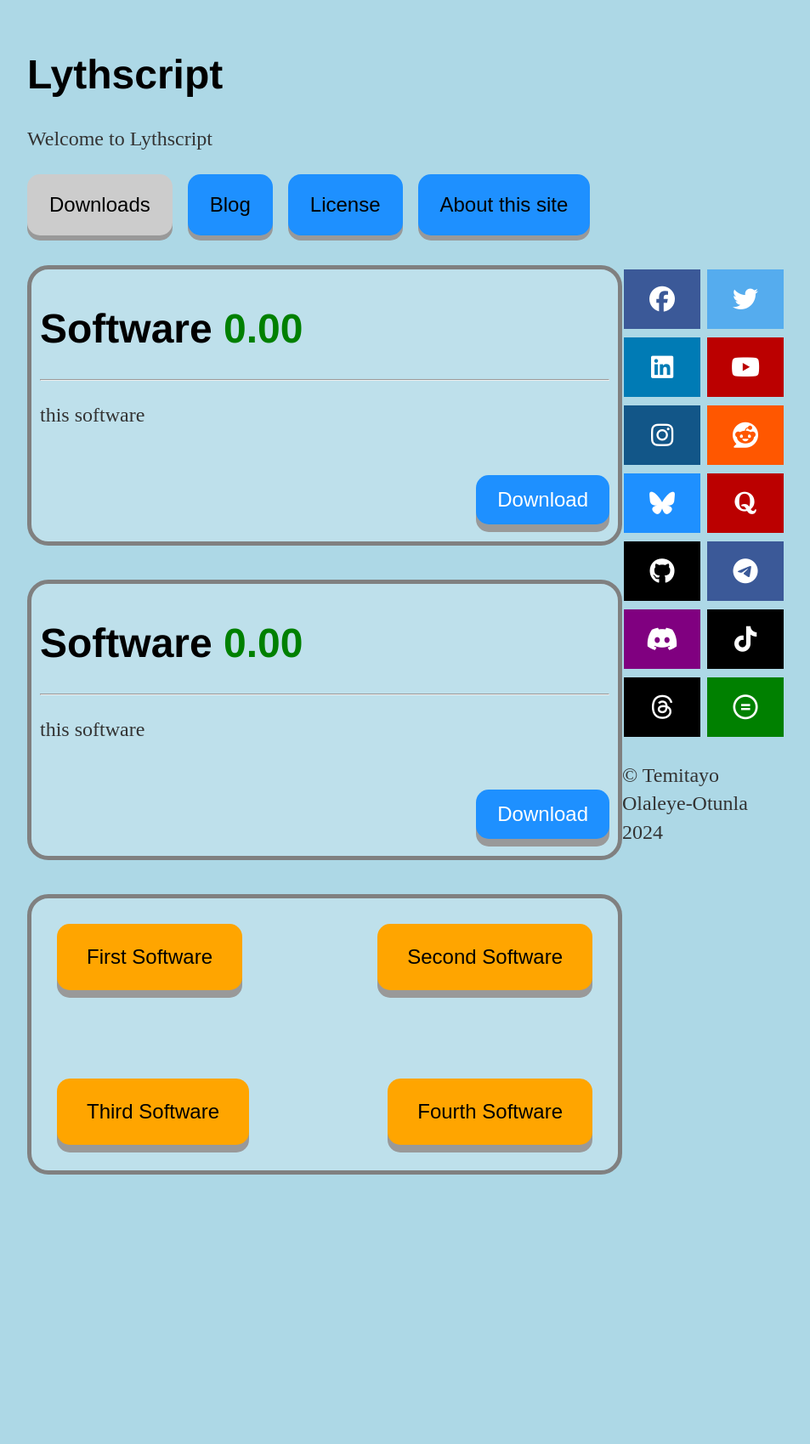
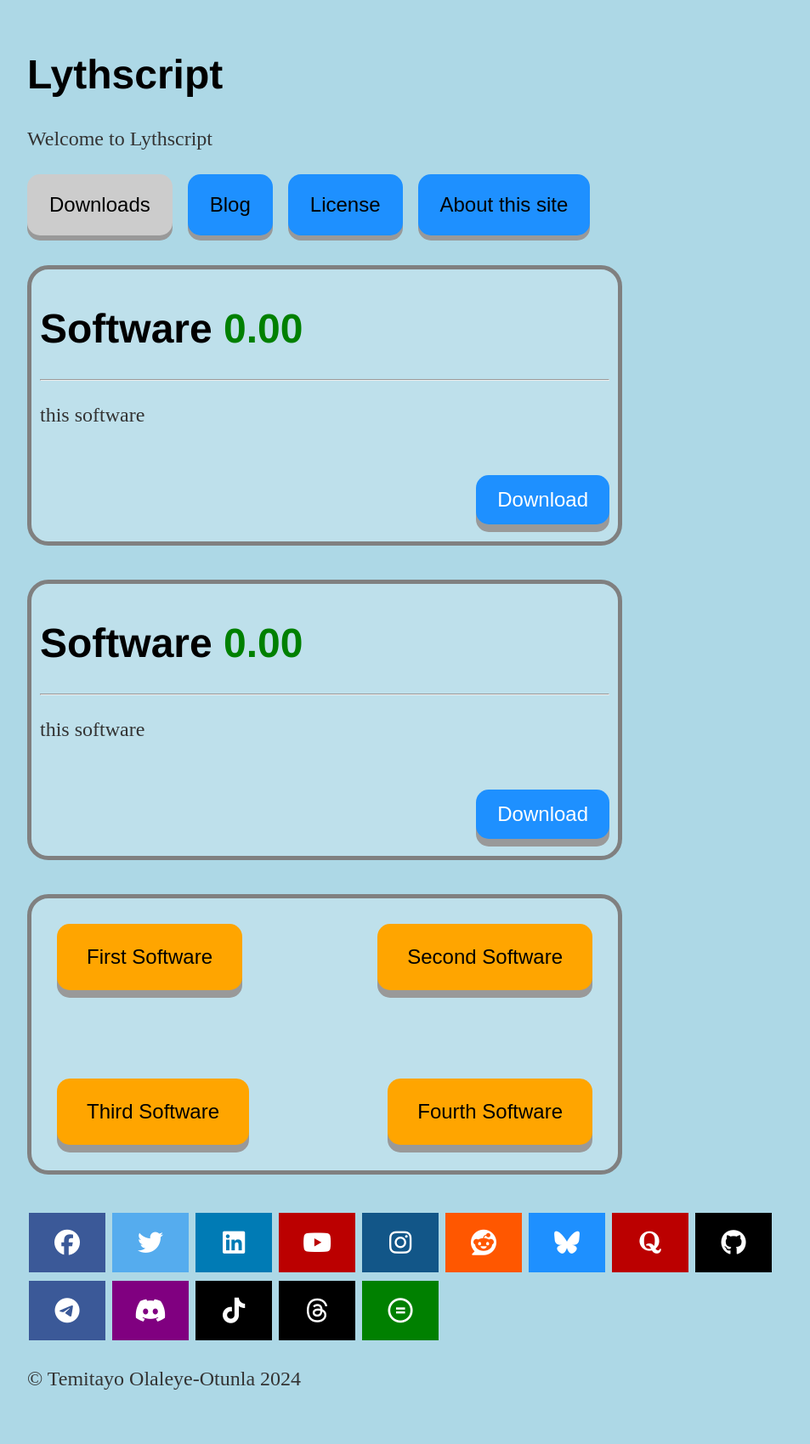
Before and after one commit to lythwind/lythwind.github.io, a Jekyll site: the page built from mobile.html, in a window 1280 px wide. Shown: the whole page at 85% size, without its empty margins (160-1113 px from the left). Built offline with Jekyll 4.4.1, drawn with Linux system fonts in a browser that asks for light colours; nearby versions of some CDN libraries; before the commit the page ends 1422 px from its top, so only the background shows below that.

Commit message:
Update main.css

```diff
--- a/css/main.css
+++ b/css/main.css
@@ -9,8 +9,6 @@
   margin-bottom: 40px;
   position: relative;
   background-color: rgba(255,255,255,0.2);
-  display: inline-block;
-  float: left;
 }
 
 body {
```
